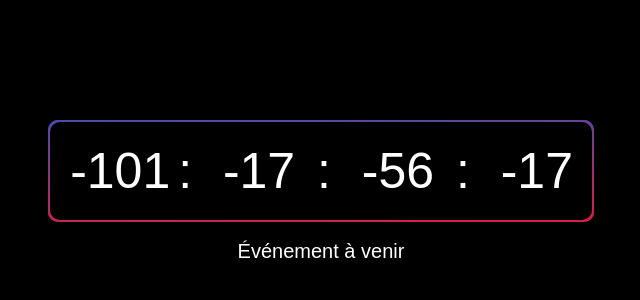
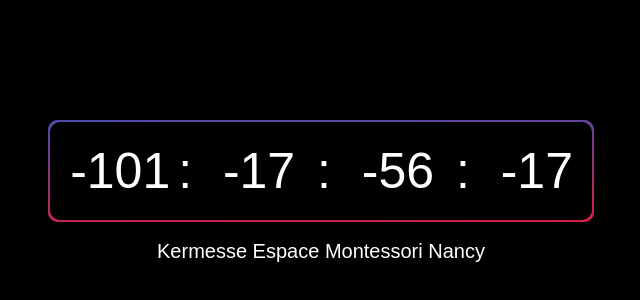
Before and after one commit to Namejess/qr-countdown, a plain HTML site: page index.html in a window 1280 px wide. Shown: the part 208-508 px from the top of the page, without its empty margins (319-959 px from the left). Drawn offline with Linux system fonts and the light colour scheme.

Commit message:
ui title change

```diff
--- a/index.html
+++ b/index.html
@@ -109,7 +109,7 @@
         <div class="timer-display" id="seconds">00</div>
       </div>
       <div class="start-stop" id="event-status">
-        <p>Événement à venir</p>
+        <p>Kermesse Espace Montessori Nancy</p>
       </div>
     </main>
 
```
